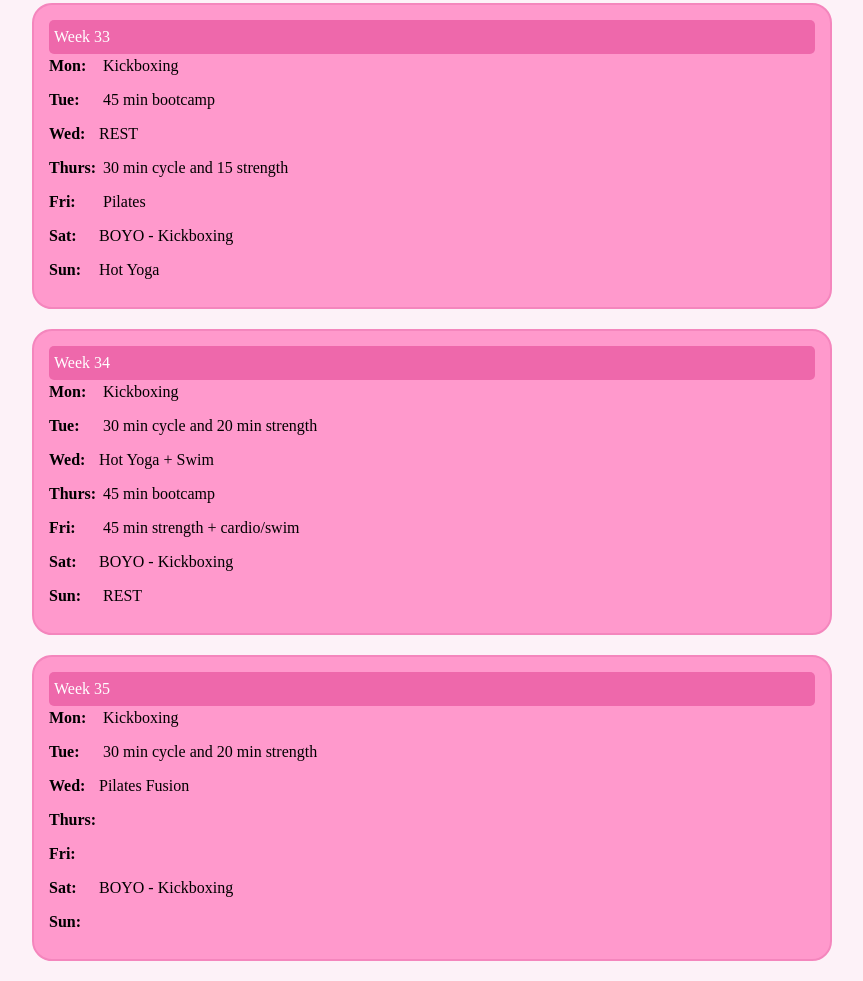
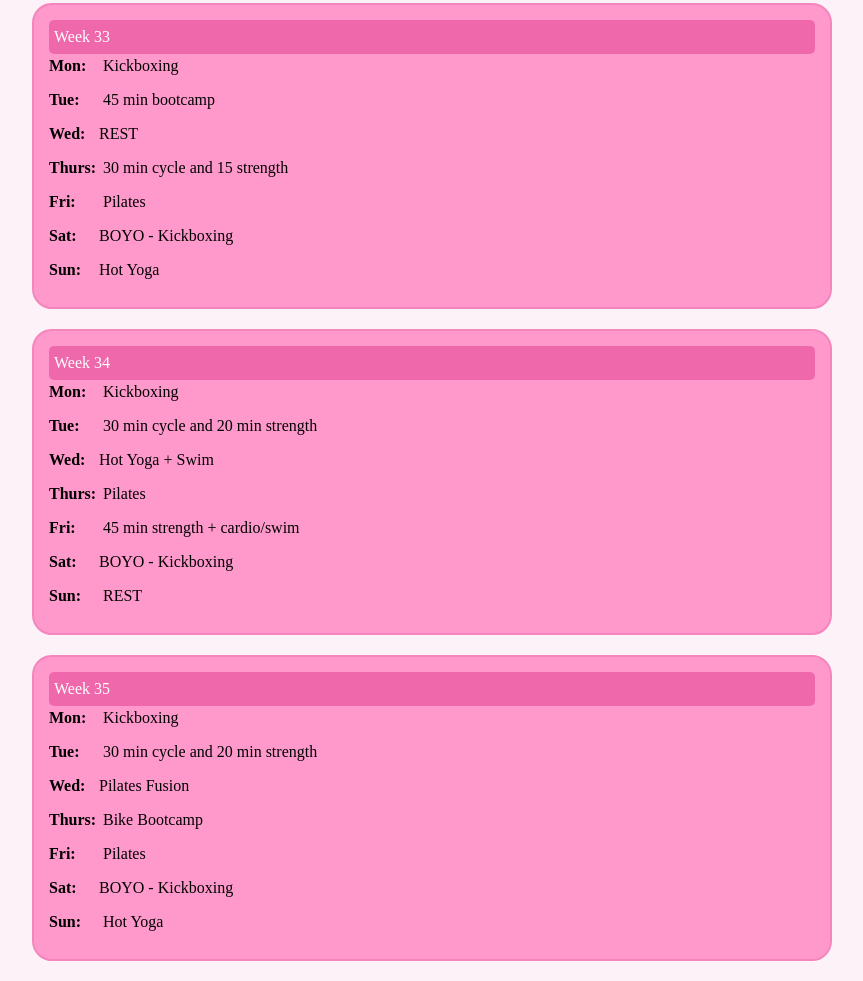
Before and after one commit to judyeffendi/judyeffendi, a plain HTML site: page traininglogs.html in a window 1280 px wide. Shown: the part 10768-11749 px from the top of the page, without its empty margins (208-1071 px from the left). Drawn offline with nearby package versions, Linux system fonts and the light colour scheme.

Commit message:
update training logs

```diff
--- a/traininglogs.html
+++ b/traininglogs.html
@@ -444,7 +444,7 @@
                     <div class="day-entry"><strong>Mon:</strong> Kickboxing</div>
                     <div class="day-entry"><strong>Tue:</strong> 30 min cycle and 20 min strength</div>
                     <div class="day-entry"><strong>Wed:</strong>Hot Yoga + Swim</div>
-                    <div class="day-entry"><strong>Thurs:</strong> 45 min bootcamp</div>
+                    <div class="day-entry"><strong>Thurs:</strong> Pilates</div>
                     <div class="day-entry"><strong>Fri:</strong> 45 min strength + cardio/swim</div>
                     <div class="day-entry"><strong>Sat:</strong>BOYO - Kickboxing</div>
                     <div class="day-entry"><strong>Sun:</strong> REST</div>
@@ -455,10 +455,10 @@
                     <div class="day-entry"><strong>Mon:</strong> Kickboxing</div>
                     <div class="day-entry"><strong>Tue:</strong> 30 min cycle and 20 min strength</div>
                     <div class="day-entry"><strong>Wed:</strong>Pilates Fusion</div>
-                    <div class="day-entry"><strong>Thurs:</strong> </div>
-                    <div class="day-entry"><strong>Fri:</strong> </div>
+                    <div class="day-entry"><strong>Thurs:</strong> Bike Bootcamp</div>
+                    <div class="day-entry"><strong>Fri:</strong> Pilates</div>
                     <div class="day-entry"><strong>Sat:</strong>BOYO - Kickboxing</div>
-                    <div class="day-entry"><strong>Sun:</strong> </div>
+                    <div class="day-entry"><strong>Sun:</strong> Hot Yoga</div>
                 </div>
 
 
```
